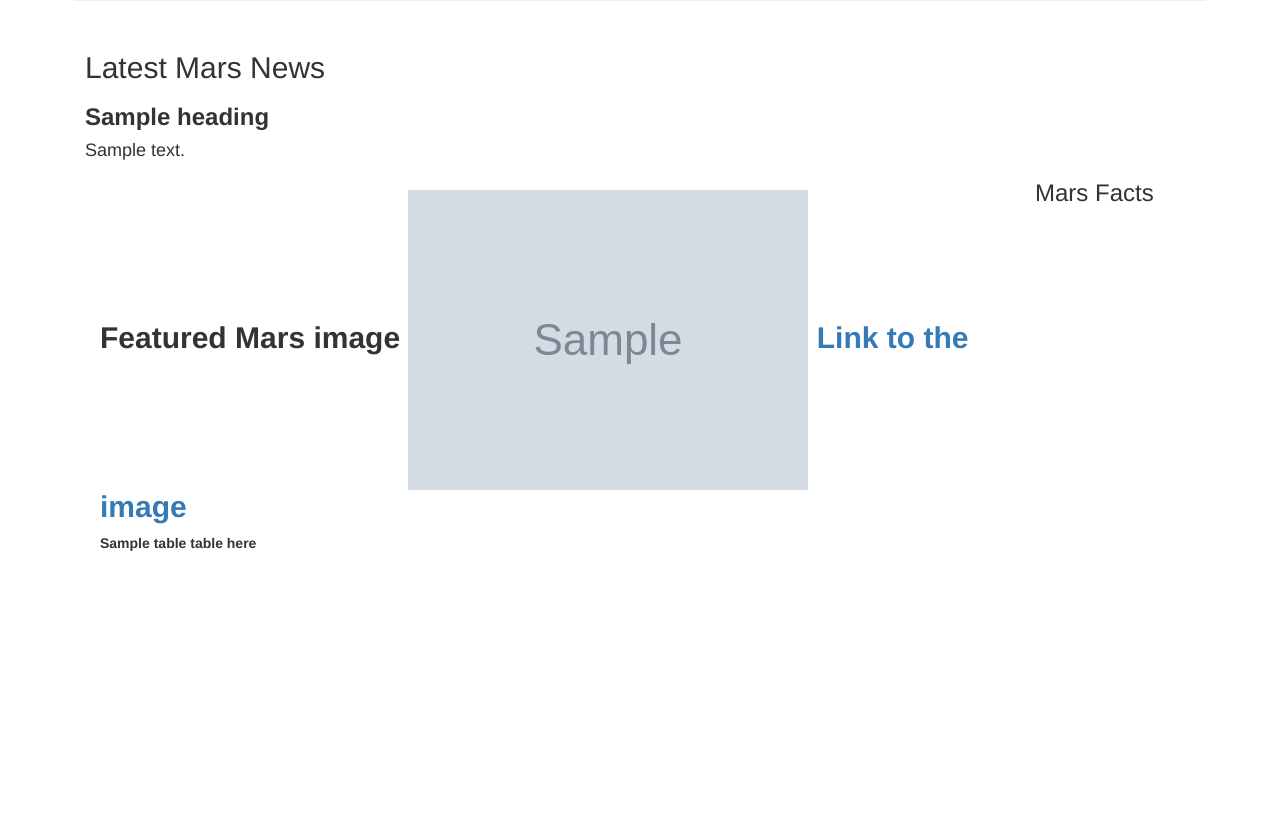
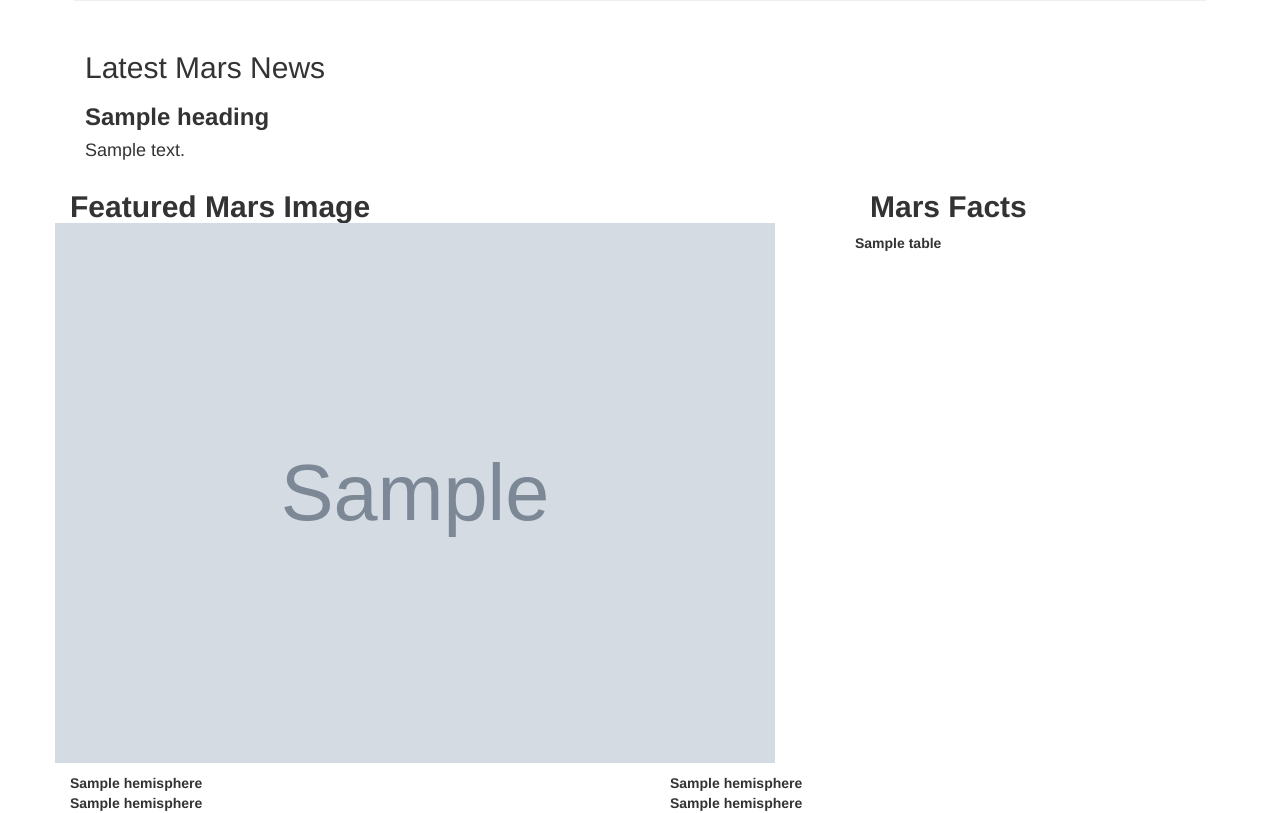
Before and after one commit to swatskool/web-scraping-challenge, a Flask app: page / in a window 1280 px wide. Shown: the part 255-1068 px from the top of the page. Before the commit the page ends 806 px from the top, so only its background shows below. Run offline with Flask 2, Linux system fonts and the light colour scheme; grey boxes marked "Sample" are stand-in pictures; a database or web service that is not in the repository returns one stand-in record (values such as "Sample title"); some libraries are stand-ins or nearby versions.

Commit message:
table issue

```diff
--- a/scrape_mars.py
+++ b/scrape_mars.py
@@ -50,7 +50,8 @@ def space_facts(url_space_facts):
     html = browser.html
     soup = BeautifulSoup(html, 'html.parser')
     html_tables = pd.read_html(url_space_facts)
-    return html_tables
+    df = pd.DataFrame(html_tables[0])
+    return df.to_html()
 
 def hemisphere(url_hemi):
     browser = init_browser()
--- a/templates/index.html
+++ b/templates/index.html
@@ -25,24 +25,43 @@
           <h2> Latest Mars News</h2>
           <h3><strong>{{listings['heading'][0] | safe}} </h3>
           <h4>{{listings.text[0] | safe}}</h4>
-        <div class="col-md-10">
-          <h2>
-            <strong>  Featured Mars image
-              <img src="{{listings.feature_image}}">
-              <a href="{{listings.feature_image}}">Link to the image</a>
-          </h2>
+        </div>
+        <div class="row">
+          <div class="col-md-8">
+              <h2>
+                <strong>  Featured Mars Image</strong>
+                  <div class = "row">
+                  <img src="{{listings.feature_image}}" width = "90% ">
+                </div>
+              </h2>
 
+          </div>
+
+          <div class = "col-md-4">
+            <h2><strong>Mars Facts</strong></h2>
+            <div class="row">
+              {{listings.table | safe}}
+            </div>
+          </div>
+        </div>
+        <div class="row">
+          <div class="col-md-6">
+            {{listings.hemisphere[0]}}
+          </div>
+          <div class="col-md-6">
+            {{listings.hemisphere[1]}}
+          </div>
+        </div>
+        <div class="row">
+          <div class="col-md-6">
+            {{listings.hemisphere[2]}}
+          </div>
+          <div class="col-md-6">
+            {{listings.hemisphere[3]}}
+          </div>
         </div>
 
 
-
-
-          <h3>Mars Facts</h3>
-
-
-          <div class = "col-md-10 border">{{listings.table | safe}} table here</div>
-        </div>
-      </div>
 
 
 
```
Also changed, not shown: 1 other file.
